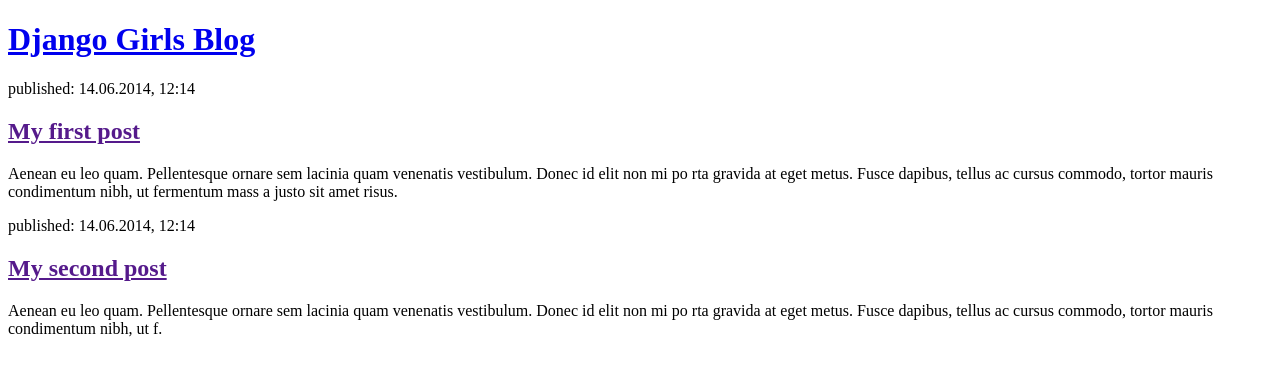
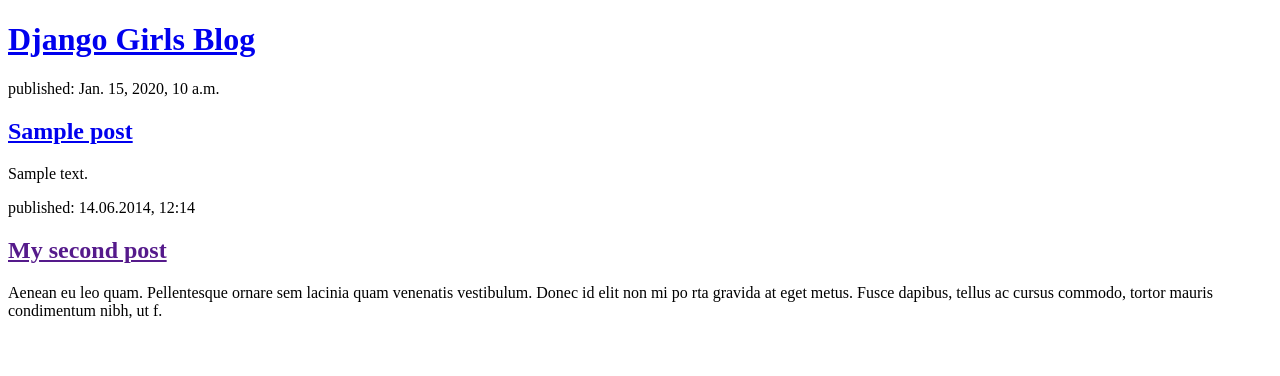
Before and after one commit to GeorgeCurnock/my-first-blog, a Django app: page / in a window 1280 px wide. Shown: the top 376 px of the page. Run offline with Django 3.2, Linux system fonts and the light colour scheme; tables that the repository leaves empty hold one stand-in row (values such as "Sample post").

Commit message:
Modified templates to display posts from databases

```diff
--- a/blog/templates/blog/post_list.html
+++ b/blog/templates/blog/post_list.html
@@ -9,11 +9,13 @@
             <h1><a href="/">Django Girls Blog</a></h1>
         </div>
         <div>
-            <p>published: 14.06.2014, 12:14</p>
-            <h2><a href="">My first post</a></h2>
-            <p>Aenean eu leo quam. Pellentesque ornare sem lacinia quam venenatis vestibulum. Donec id elit non mi po
-            rta gravida at eget metus. Fusce dapibus, tellus ac cursus commodo, tortor mauris condimentum nibh, ut fermentum mass
-            a justo sit amet risus.</p>
+            {% for post in posts %}
+                <div>
+                    <p>published: {{ post.published_date }}</p>
+                    <h2><a href="#">{{ post.title }}</a></h2>
+                    <p>{{ post.text|linebreaksbr }}</p>
+                </div>
+            {% endfor %}
         </div>
         <div>
             <p>published: 14.06.2014, 12:14</p>
--- a/blog/views.py
+++ b/blog/views.py
@@ -1,4 +1,7 @@
 from django.shortcuts import render
+from django.utils import timezone
+from .models import Post
 
 def post_list(request):
-    return render(request, 'blog/post_list.html', {})
+    posts = Post.objects.filter(published_date__lte=timezone.now()).order_by('published_date')
+    return render(request, 'blog/post_list.html', {'posts': posts})
```
